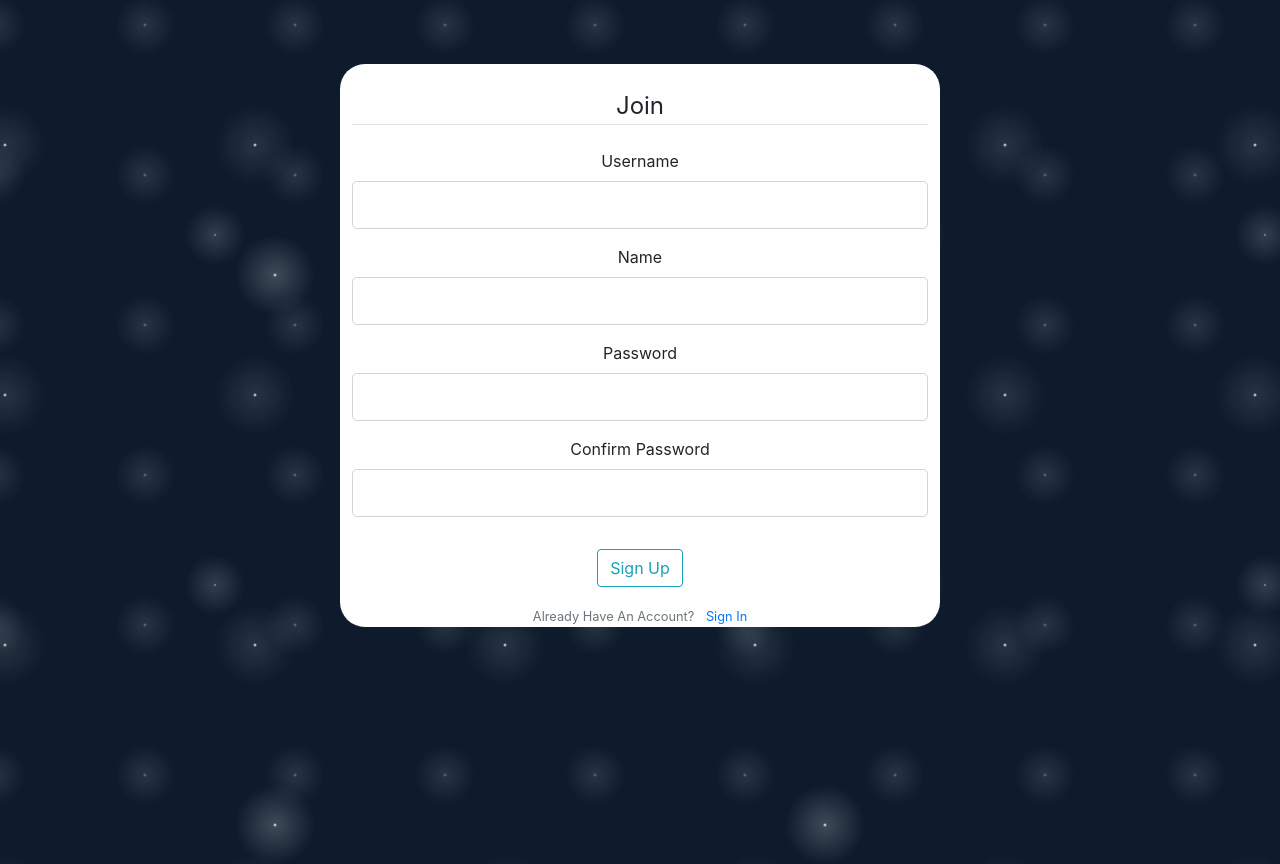
After one commit to lizziesian/drp, a Flask app: page /parent/register in a window 1280 px wide. The commit adds this page. Run offline with Flask 2, Linux system fonts and the light colour scheme; some libraries are stand-ins or nearby versions.

```diff
--- a/exerciseapp/cli.py
+++ b/exerciseapp/cli.py
@@ -45,8 +45,8 @@ def populate():
     yellow_adult = Monster(id=13, name="Yellow Monster", level=3, image="yellow_adult.png")
 
     # Test parent and child accounts
-    parentUser = ParentUser(id=0, name="Simon", password="abcd")
-    childUser = ChildUser(id=0, name="John", password="edfg", parent=parentUser.id, current_monster=testMonster0.id, monster_collected=False)
+    parentUser = ParentUser(id=0, username="testParent", name="Simon", password="abcd")
+    childUser = ChildUser(id=0, username="testChild", name="John", password="edfg", parent=parentUser.id, current_monster=testMonster0.id, monster_collected=False)
 
     approved = ApprovedMission(child=childUser.id, mission=testMission.id)
 
--- /dev/null
+++ b/exerciseapp/forms/parent.py
@@ -0,0 +1,22 @@
+from flask_wtf import FlaskForm
+from wtforms import StringField, PasswordField, SubmitField, BooleanField
+from wtforms.validators import DataRequired, Length, EqualTo, ValidationError
+from exerciseapp.models.user_parent import ParentUser
+
+class RegistrationForm(FlaskForm):
+    username = StringField("Username", validators = [DataRequired(), Length(min=2, max=20)])
+    name = StringField("Name", validators = [DataRequired(), Length(min=2, max=20)])
+    password = PasswordField("Password", validators = [DataRequired()])
+    confirm_password = PasswordField("Confirm Password", validators = [DataRequired(), EqualTo("password")])
+    submit = SubmitField("Sign Up")
+
+    def validate_username(self, username):
+        user = ParentUser.query.filter_by(username=username.data).first()
+        if user:
+            raise ValidationError("That username is taken. Please choose a different one.")
+
+class LoginForm(FlaskForm):
+    username = StringField("Username", validators = [DataRequired(), Length(min=2, max=20)])
+    password = PasswordField("Password", validators = [DataRequired()])
+    remember = BooleanField("Remember Me")
+    submit = SubmitField("Login")
--- a/exerciseapp/models/user_child.py
+++ b/exerciseapp/models/user_child.py
@@ -2,9 +2,10 @@ from exerciseapp.database import database as db
 
 class ChildUser(db.Model):
     id = db.Column(db.Integer, primary_key=True)
+    username = db.Column(db.String, unique=True, nullable=False)
     name = db.Column(db.String, nullable=False)
     # Hashed password
-    password = db.Column(db.String(100), nullable=False)
+    password = db.Column(db.String(60), nullable=False)
     # Level starts at 0 (refers to number of missions completed).
     level = db.Column(db.Integer, default=0)
     # Linked parent account.
--- a/exerciseapp/routes/parent.py
+++ b/exerciseapp/routes/parent.py
@@ -1,26 +1,80 @@
-from flask import Blueprint, render_template, redirect, url_for, request
+from flask import Blueprint, render_template, redirect, url_for, flash, request
+from flask_login import login_user, current_user, logout_user, login_required
 
 from exerciseapp.database import database
 from exerciseapp.models.user_parent import ParentUser
 from exerciseapp.models.user_child import ChildUser
 from exerciseapp.models.mission import Mission
+from exerciseapp.forms.parent import RegistrationForm, LoginForm
 from exerciseapp.routes.main import status
 from exerciseapp import xml_lib
+from exerciseapp import parent_bcrypt as bcrypt
 
 parent = Blueprint("parent", __name__, url_prefix="/parent")
 
+@parent.route("/register", methods=["GET", "POST"])
+def register():
+    if current_user.is_authenticated:
+        return redirect(url_for("parent.home"))
+    form = RegistrationForm()
+    if form.validate_on_submit():
+        hashed_password = bcrypt.generate_password_hash(form.password.data).decode("utf-8")
+        user = ParentUser(username=form.username.data, name=form.name.data.title(), password=hashed_password)
+        database.session.add(user)
+        database.session.commit()
+        login_user(user, remember=False)
+        next_page = request.args.get("next")
+        flash("Your account has been created! You are now logged in.", "success")
+        if next_page:
+            return redirect(next_page)
+        else:
+            return redirect(url_for("parent.home"))
+    return render_template("register_parent.html", title="Register", form=form)
+
+@parent.route("/login", methods=["GET", "POST"])
+def login():
+    if current_user.is_authenticated:
+        return redirect(url_for("parent.home"))
+    form = LoginForm()
+    if form.validate_on_submit():
+        user = ParentUser.query.filter_by(username=form.username.data).first()
+        if user and bcrypt.check_password_hash(user.password, form.password.data):
+            login_user(user, remember=form.remember.data)
+            next_page = request.args.get("next")
+            flash("You have been logged in!", "success")
+            if next_page:
+                return redirect(next_page)
+            else:
+                return redirect(url_for("parent.home"))
+        else:
+            flash("Login Unsuccessful. Please check username and password", "danger")
+    return render_template("login_parent.html", title="Login", form=form)
+
+@parent.route("/logout")
+def logout():
+    logout_user()
+    return redirect(url_for("main.home"))
+
 @parent.route("/")
 @parent.route("/home")
+@login_required
 def home():
-    user = ParentUser.query.get_or_404(0, "User not found.")
+    children = len(current_user.children)
     all_missions = Mission.query.all()
     all_statuses = []
-    for child in user.children:
+    for child in current_user.children:
         all_statuses.append(status(child.mission_status))
-    all_child_status = zip(user.children, all_statuses)
-    return render_template("home_parent.html", title="Home", parent=user, missions=all_missions, children_statuses=all_child_status)
+    all_child_status = zip(current_user.children, all_statuses)
+    return render_template("home_parent.html", title="Home", parent=current_user, missions=all_missions, children_statuses=all_child_status, child_num=children)
+
+@parent.route("/add_child")
+@login_required
+def add_child():
+    code = int(current_user.id)
+    return render_template("add_child.html", title="Add Child", code=code)
 
 @parent.route("/mission_confirmation/<child_id>", methods=["GET", "POST"])
+@login_required
 def confirm_mission(child_id):
     the_child = ChildUser.query.get_or_404(child_id, "Child user not found.")
     page_name = the_child.name + "Confirm Mission Completion"
@@ -35,13 +89,14 @@ def confirm_mission(child_id):
 
 
 @parent.route("/choose_warm_up/<child_id>/<int:missionId>", methods=('GET', 'POST'))
+@login_required
 def choose_warm_up(child_id,missionId):
     the_child = ChildUser.query.get_or_404(child_id, "Child user not found.")
-    if the_child.mission_status ==4 :
-        the_child.mission_status=0
-    if the_child.mission_status >=1 :
-        if the_child.mission_status <=3 :
-          return redirect(url_for('parent.choose_exercise', missionId=missionId,child_id=child_id))
+    if the_child.mission_status == 4 :
+        the_child.mission_status= 0
+    if the_child.mission_status >= 1 :
+        if the_child.mission_status <= 3 :
+          return redirect(url_for('parent.choose_exercise', missionId=missionId, child_id=child_id))
 
     all_missions = Mission.query.all()
     mission= all_missions[missionId]
@@ -51,34 +106,36 @@ def choose_warm_up(child_id,missionId):
         video=request.form["running"]
         mission.warm_up=video.removesuffix(".mp4")
         database.session.commit()
-        return redirect(url_for('parent.choose_exercise', missionId=missionId,child_id=child_id))
-    return render_template("choose_mission.html", exercise_type="warm up",exercises=exercises,missionId=id,child_id=child_id,title="Mission Choice")
+        return redirect(url_for('parent.choose_exercise', missionId=missionId, child_id=child_id))
+    return render_template("choose_mission.html", exercise_type="warm up", exercises=exercises,missionId=id, child_id=child_id, title="Warmup Choice")
 
 @parent.route("/choose_exercise/<child_id>/<int:missionId>", methods=('GET', 'POST'))
+@login_required
 def choose_exercise(child_id,missionId):
     the_child = ChildUser.query.get_or_404(child_id, "Child user not found.")
-    if the_child.mission_status >=2 :
-        return redirect(url_for('parent.choose_cool_down', missionId=missionId,child_id=child_id))
+    if the_child.mission_status >= 2:
+        return redirect(url_for('parent.choose_cool_down', missionId=missionId, child_id=child_id))
     all_missions = Mission.query.all()
-    mission= all_missions[missionId]
+    mission = all_missions[missionId]
     exercises = xml_lib.read_eexercises()
     exercises.sort(key=lambda x: x['count'], reverse=True)
     if request.method == 'POST':
         video=request.form["running"]
         mission.exercise=video.removesuffix(".mp4")
         database.session.commit()
-        return redirect(url_for('parent.choose_cool_down', missionId=missionId,child_id=child_id))
-    return render_template("choose_mission.html",  exercise_type="exercise",exercises=exercises,missionId=id,child_id=child_id,title="Mission Choice")
+        return redirect(url_for('parent.choose_cool_down', missionId=missionId, child_id=child_id))
+    return render_template("choose_mission.html",  exercise_type="exercise", exercises=exercises,missionId=id, child_id=child_id, title="Exercise Choice")
 
 
 @parent.route("/choose_cool_down/<child_id>/<int:missionId>", methods=('GET', 'POST'))
+@login_required
 def choose_cool_down(child_id,missionId):
     the_child = ChildUser.query.get_or_404(child_id, "Child user not found.")
-    if the_child.mission_status ==3 :
-            return redirect(url_for('parent.home'))
+    if the_child.mission_status == 3:
+        return redirect(url_for('parent.home'))
 
     all_missions = Mission.query.all()
-    mission= all_missions[missionId]
+    mission = all_missions[missionId]
     exercises = xml_lib.read_cexercises()
     exercises.sort(key=lambda x: x['count'], reverse=True)
     if request.method == 'POST':
@@ -86,4 +143,4 @@ def choose_cool_down(child_id,missionId):
         mission.cool_down=video.removesuffix(".mp4")
         database.session.commit()
         return redirect(url_for('parent.home'))
-    return render_template("choose_mission.html", exercise_type="cool down", exercises=exercises,missionId=missionId,child_id=child_id,title="Mission Choice")
+    return render_template("choose_mission.html", exercise_type="cool down", exercises=exercises,missionId=missionId,child_id=child_id,title="Cooldown Choice")
--- a/exerciseapp/settings.py
+++ /dev/null
@@ -1,4 +0,0 @@
-import os
-
-SQLALCHEMY_DATABASE_URI = os.environ.get('DATABASE_URL')
-SQLALCHEMY_TRACK_MODIFICATIONS = False
--- a/exerciseapp/static/style.css
+++ b/exerciseapp/static/style.css
@@ -21,6 +21,10 @@ h3 {
     color: white
 }
 
+h4 {
+    color: white
+}
+
 p {
     color: white
 }
@@ -33,6 +37,11 @@ video {
 video::-webkit-media-controls-timeline {
     display: none;
 } */
+
+/* Underline */
+hr {
+    background-color: white;
+}
 
 /* Image which shakes in place. */
 .shaking_img {
@@ -63,6 +72,16 @@ video::-webkit-media-controls-timeline {
     margin: auto;
 }
 
+.form-container {
+    max-width: 600px;
+    width: 80%;
+    text-align: center;
+    margin: auto;
+    margin-top: 5%;
+    background: white;
+    border-radius: 25px;
+}
+
 .monster-container {
     border-style: solid;
     border-color: white;
@@ -84,7 +103,7 @@ The above copyright notice and this permission notice shall be included in all c
 .glow-button {
     font-size: 28px;
     padding: 1.25rem;
-    border-radius: 15rem;
+    border-radius: 15px;
     border: none;
     outline: none;
     color: black;
@@ -108,7 +127,7 @@ The above copyright notice and this permission notice shall be included in all c
     animation: glowing 20s linear infinite;
     opacity: 0;
     transition: opacity .3s ease-in-out;
-    border-radius: 10px;
+    border-radius: 15px;
 }
 
 .glow-button:active {
@@ -132,7 +151,7 @@ The above copyright notice and this permission notice shall be included in all c
     background: white;
     left: 0;
     top: 0;
-    border-radius: 10px;
+    border-radius: 15px;
 }
 
 @keyframes glowing {
--- a/exerciseapp/templates/layout.html
+++ b/exerciseapp/templates/layout.html
@@ -5,6 +5,10 @@
     <!-- Meta tags -->
     <meta charset="UTF-8">
     <meta name="viewport" content="width=device-width,initial-scale=1.0, shrink-to-fit=no">
+
+    <!-- Bootstrap CSS -->
+    <link rel="stylesheet" href="https://maxcdn.bootstrapcdn.com/bootstrap/4.0.0/css/bootstrap.min.css" integrity="sha384-Gn5384xqQ1aoWXA+058RXPxPg6fy4IWvTNh0E263XmFcJlSAwiGgFAW/dAiS6JXm" crossorigin="anonymous">
+
 
     <!-- CSS -->
     <link rel="stylesheet" type="text/css" href="{{ url_for('static', filename='style.css') }}"/>
@@ -14,8 +18,21 @@
 </head>
 
 <body>
+    <!-- Flash messages -->
+    <div style="max-width: 400px; width: 80%; text-align: center; margin: auto;">
+        {% with messages = get_flashed_messages(with_categories=true) %}
+            {% if messages %}
+                {% for category, message in messages %}
+                    <div class="alert alert-{{ category }}">
+                        {{ message }}
+                    </div>
+                {% endfor %}
+            {% endif %}
+        {% endwith %}
+    </div>
+
+    <!-- Page content -->
     {% block content %}
-
     {% endblock content %}
 </body>
 </html>
--- /dev/null
+++ b/exerciseapp/templates/register_parent.html
@@ -0,0 +1,94 @@
+{% extends "layout.html" %}
+
+{% block content %}
+<div class="form-container">
+
+    <div style="margin: 2%">
+        <form method="POST" action="">
+            <br>
+
+            {{ form.hidden_tag() }}
+            <fieldset class="form-group">
+
+                <legend class=" border-bottom mb-4">Join</legend>
+
+                <!-- Username -->
+                <div class="form-group">
+                    {{ form.username.label(class="form-control-label") }}
+
+                    {% if form.username.errors %}
+                        {{ form.username(class="form-control form-control-lg is-invalid") }}
+                        <div class="invalid-feedback">
+                            {% for error in form.username.errors %}
+                                <span>{{ error }}</span>
+                            {% endfor %}
+                        </div>
+                    {% else %}
+                        {{ form.username(class="form-control form-control-lg") }}
+                    {% endif %}
+                </div>
+
+                <!-- Name -->
+                <div class="form-group">
+                    {{ form.name.label(class="form-control-label") }}
+
+                    {% if form.name.errors %}
+                        {{ form.name(class="form-control form-control-lg is-invalid") }}
+                        <div class="invalid-feedback">
+                            {% for error in form.name.errors %}
+                                <span>{{ error }}</span>
+                            {% endfor %}
+                        </div>
+                    {% else %}
+                        {{ form.name(class="form-control form-control-lg") }}
+                    {% endif %}
+                </div>
+
+                <!-- Password -->
+                <div class="form-group">
+                    {{ form.password.label(class="form-control-label") }}
+                    {% if form.password.errors %}
+                        {{ form.password(class="form-control form-control-lg is-invalid") }}
+                        <div class="invalid-feedback">
+                            {% for error in form.password.errors %}
+                                <span>{{ error }}</span>
+                            {% endfor %}
+                        </div>
+                    {% else %}
+                        {{ form.password(class="form-control form-control-lg") }}
+                    {% endif %}
+                </div>
+
+                <!-- Confirm Password -->
+                <div class="form-group">
+                    {{ form.confirm_password.label(class="form-control-label") }}
+                    {% if form.confirm_password.errors %}
+                        {{ form.confirm_password(class="form-control form-control-lg is-invalid") }}
+                        <div class="invalid-feedback">
+                            {% for error in form.confirm_password.errors %}
+                                <span>{{ error }}</span>
+                            {% endfor %}
+                        </div>
+                    {% else %}
+                        {{ form.confirm_password(class="form-control form-control-lg") }}
+                    {% endif %}
+                </div>
+
+            </fieldset>
+
+            <!-- Submit -->
+            <div class="form-group">
+                {{ form.submit(class="btn btn-outline-info") }}
+            </div>
+
+        </form>
+    </div>
+
+    <div class=""border-top pt-3">
+        <small class="text-muted">
+            Already Have An Account? <a class="ml-2" href="{{ url_for('parent.login') }}">Sign In</a>
+        </small>
+    </div>
+
+</div>
+{% endblock content %}
--- a/exerciseapp/templates/select_account.html
+++ b/exerciseapp/templates/select_account.html
@@ -16,5 +16,4 @@
 
 </div>
 
-
 {% endblock content %}
--- a/requirements.txt
+++ b/requirements.txt
@@ -6,3 +6,6 @@ flask_sqlalchemy==2.4.4
 gunicorn
 psycopg2-binary
 python-dotenv
+flask-wtf
+flask-bcrypt
+flask-login
--- a/wsgi.py
+++ b/wsgi.py
@@ -1,3 +1,4 @@
-from exerciseapp import create_app
+from exerciseapp import app
 
-app = create_app()
+if __name__ == '__main__':
+    app.run(debug=True)
```
Also changed, not shown: exerciseapp/__init__.py (+34 -21 lines), exerciseapp/models/user_parent.py (+9 -2 lines), exerciseapp/templates/add_child.html (added, +37 -0 lines), exerciseapp/templates/home_parent.html (+24 -12 lines), exerciseapp/templates/login_parent.html (added, +69 -0 lines), README.md, exerciseapp/forms/__init__.py (added).
